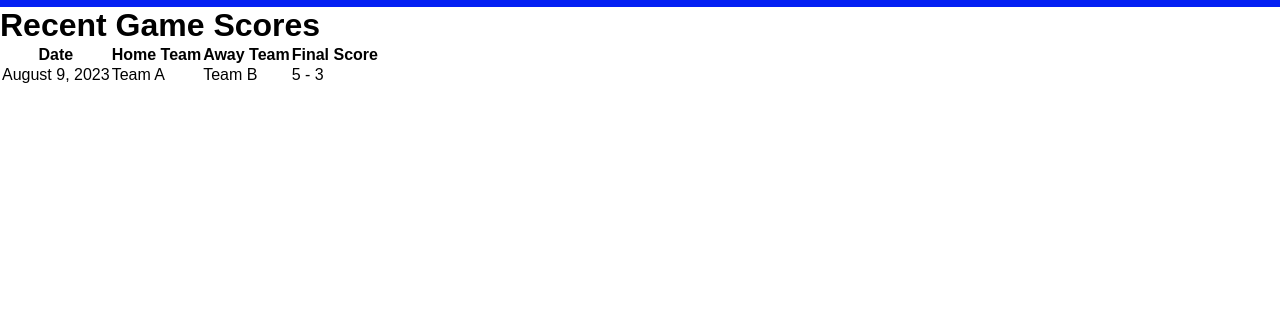
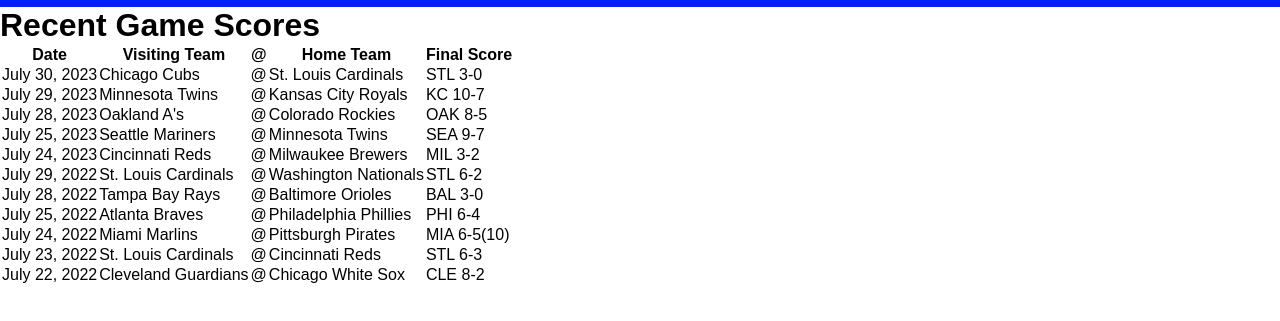
Before and after one commit to aballred351/allredbaseballtour, a plain HTML site: page scores.html in a window 1280 px wide. Shown: the part 87-408 px from the top of the page. Drawn offline with Linux system fonts and the light colour scheme.

Commit message:
Add files via upload

```diff
--- a/scores.html
+++ b/scores.html
@@ -4,6 +4,7 @@
     <meta charset="UTF-8">
     <meta name="viewport" content="width=device-width, initial-scale=1.0">
     <link rel="stylesheet" href="styles.css">
+    <link rel="icon" type="image/png" href="images/allred-baseball-tour-website-favicon-color.png">
     <title>Scores</title>
 </head>
 <body>
@@ -28,17 +29,89 @@
             <thead>
                 <tr>
                     <th>Date</th>
+                    <th>Visiting Team</th>
+                    <th>@</th>
                     <th>Home Team</th>
-                    <th>Away Team</th>
                     <th>Final Score</th>
                 </tr>
             </thead>
             <tbody>
                 <tr>
-                    <td>August 9, 2023</td>
-                    <td>Team A</td>
-                    <td>Team B</td>
-                    <td>5 - 3</td>
+                    <td>July 30, 2023</td>
+                    <td>Chicago Cubs</td>
+                    <td>@</td>
+                    <td>St. Louis Cardinals</td>
+                    <td>STL 3-0</td>
+                </tr>
+                <tr>
+                    <td>July 29, 2023</td>
+                    <td>Minnesota Twins</td>
+                    <td>@</td>
+                    <td>Kansas City Royals</td>
+                    <td>KC 10-7</td>
+                </tr>
+                <tr>
+                    <td>July 28, 2023</td>
+                    <td>Oakland A's</td>
+                    <td>@</td>
+                    <td>Colorado Rockies</td>
+                    <td>OAK 8-5</td>
+                </tr>
+                <tr>
+                    <td>July 25, 2023</td>
+                    <td>Seattle Mariners</td>
+                    <td>@</td>
+                    <td>Minnesota Twins</td>
+                    <td>SEA 9-7</td>
+                </tr>
+                <tr>
+                    <td>July 24, 2023</td>
+                    <td>Cincinnati Reds</td>
+                    <td>@</td>
+                    <td>Milwaukee Brewers</td>
+                    <td>MIL 3-2</td>
+                </tr>
+                <tr>
+                    <td>July 29, 2022</td>
+                    <td>St. Louis Cardinals</td>
+                    <td>@</td>
+                    <td>Washington Nationals</td>
+                    <td>STL 6-2</td>
+                </tr>
+                <tr>
+                    <td>July 28, 2022</td>
+                    <td>Tampa Bay Rays</td>
+                    <td>@</td>
+                    <td>Baltimore Orioles</td>
+                    <td>BAL 3-0</td>
+                </tr>
+                <tr>
+                    <td>July 25, 2022</td>
+                    <td>Atlanta Braves</td>
+                    <td>@</td>
+                    <td>Philadelphia Phillies</td>
+                    <td>PHI 6-4</td>
+                </tr>
+                <tr>
+                    <td>July 24, 2022</td>
+                    <td>Miami Marlins</td>
+                    <td>@</td>
+                    <td>Pittsburgh Pirates</td>
+                    <td>MIA 6-5(10)</td>
+                </tr>
+                <tr>
+                    <td>July 23, 2022</td>
+                    <td>St. Louis Cardinals</td>
+                    <td>@</td>
+                    <td>Cincinnati Reds</td>
+                    <td>STL 6-3</td>
+                </tr>
+                <tr>
+                    <td>July 22, 2022</td>
+                    <td>Cleveland Guardians</td>
+                    <td>@</td>
+                    <td>Chicago White Sox</td>
+                    <td>CLE 8-2</td>
                 </tr>
                 <!-- Add more rows for other game scores -->
             </tbody>
```
Also changed, not shown: standings.html (+1 -0 lines).
